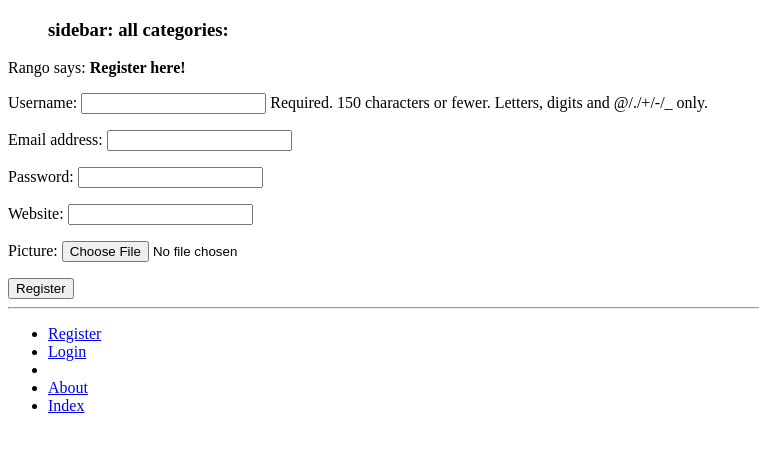
After one commit to AsterB/rango, a Django app: page /rango/register/ in a window 1280 px wide. The commit adds this page. Shown: the top 452 px of the page, without its empty margins (0-759 px from the left). Run offline with Django 3.2, Linux system fonts and the light colour scheme; data that the repository does not hold is empty.

Commit message:
register,login,logout

```diff
--- a/tango_with_django_project/rango/admin.py
+++ b/tango_with_django_project/rango/admin.py
@@ -1,5 +1,6 @@
 from django.contrib import admin
 from rango.models import Category, Page
+from rango.models import UserProfile
 
 
 class CategoryAdmin(admin.ModelAdmin):
@@ -13,3 +14,4 @@ class PageAdmin(admin.ModelAdmin):
     list_display = ('title', 'category', 'url', 'views')
 
 admin.site.register(Page, PageAdmin)
+admin.site.register(UserProfile)
--- a/tango_with_django_project/rango/forms.py
+++ b/tango_with_django_project/rango/forms.py
@@ -1,5 +1,7 @@
 from django import forms
-from rango.models import Category, Page
+from django.contrib.auth.models import User
+from rango.models import Category, Page, UserProfile
+
 
 class CategoryForm(forms.ModelForm):
 
@@ -34,3 +36,21 @@ class PageForm(forms.ModelForm):
             cleaned_data['url'] = url
 
             return cleaned_data
+
+
+class UserForm(forms.ModelForm):
+    password = forms.CharField(widget=forms.PasswordInput())
+    class Meta:
+        model = User
+        fields = ('username', 'email', 'password')
+
+
+class UserProfileForm(forms.ModelForm):
+
+    class Meta:
+        model = UserProfile
+        fields = ('website', 'picture')
+
+
+
+#.
--- a/tango_with_django_project/rango/models.py
+++ b/tango_with_django_project/rango/models.py
@@ -1,6 +1,7 @@
 from __future__ import unicode_literals
 from django.db import models
 from django.template.defaultfilters import slugify
+from django.contrib.auth.models import User
 
 
 class Category(models.Model):
@@ -33,3 +34,15 @@ class Page(models.Model):
 
     def __unicode__(self):
         return self.title
+
+
+class UserProfile(models.Model):
+    user = models.OneToOneField(User)
+
+    website = models.URLField(blank=True)
+    picture = models.ImageField(upload_to='profile_images',blank=True)
+
+    def __str__(self):
+        return self.user.username
+    def __unicode__(self):
+        return self.user.username
--- a/tango_with_django_project/rango/urls.py
+++ b/tango_with_django_project/rango/urls.py
@@ -5,8 +5,15 @@ from rango import views
 urlpatterns = [
     url(r'^$', views.index, name='index'),
     url(r'^about/$', views.about, name='about'),
+
     url(r'^category/(?P<category_name_slug>[\w\-]+)/$', views.show_category, name='show_category'),
+
     url(r'^add_category/$', views.add_category, name='add_category'),
     url(r'^category/(?P<category_name_slug>[\w\-]+)/add_page/$', views.add_page, name='add_page'),
 
+    url(r'^register/$', views.register, name="register"),
+    url(r'^login/$', views.user_login, name='login'),
+    url(r'^logout/$', views.user_logout, name='logout'),
+    url(r'^restricted/', views.restricted, name='restricted'),
+
 ]
--- a/tango_with_django_project/rango/views.py
+++ b/tango_with_django_project/rango/views.py
@@ -1,8 +1,13 @@
 from django.shortcuts import render
-from django.http import HttpResponse
+from django.http import HttpResponse, HttpResponseRedirect
 from django.shortcuts import render
 from rango.models import Category, Page
 from rango.forms import CategoryForm, PageForm
+from rango.forms import UserForm, UserProfileForm
+from django.contrib.auth import authenticate, login, logout
+from django.core.urlresolvers import reverse
+from django.contrib.auth.decorators import login_required
+
 
 
 
@@ -38,7 +43,7 @@ def show_category(request, category_name_slug):
     # Go render the response and return it to the client.
     return render(request, 'rango/category.html', context_dict)
 
-
+@login_required
 def add_category(request):
     form = CategoryForm()
 
@@ -53,6 +58,7 @@ def add_category(request):
 
     return render(request, 'rango/add_category.html', {'form':form})
 
+@login_required
 def add_page(request, category_name_slug):
     try:
         category = Category.objects.get(slug=category_name_slug)
@@ -75,8 +81,79 @@ def add_page(request, category_name_slug):
     context_dict = {'form':form, 'category': category}
     return render(request, 'rango/add_page.html', context_dict)
 
-
 def about(request):
     print (request.method)
     print (request.user)
     return render(request, 'rango/about.html')
+
+def register(request):
+    registered = False
+
+    if request.method == 'POST':
+        user_form = UserForm(data=request.POST)
+        profile_form = UserProfileForm(data=request.POST)
+
+        if user_form.is_valid() and profile_form.is_valid():
+            user = user_form.save()
+            user.set_password(user.password) # hashing
+            user.save()
+
+            profile = profile_form.save(commit=False)
+            profile.user = user
+            if 'picture' in request.FILES:
+                profile.picture = request.FILES['picture']
+            profile.save()
+
+            registered = True
+        else:
+            return (user_form.errors, profile_form.errors)
+    else:
+        user_form = UserForm()
+        profile_form = UserProfileForm()
+    return render(request, 'rango/register.html', {'user_form':user_form,
+                                                    'profile_form':profile_form,
+                                                    'registered':registered})
+
+
+def user_login(request):
+    if request.method == 'POST':
+        # Gather the username and password provided by the user.
+        # This information is obtained from the login form.
+        # We use request.POST.get('<variable>') as opposed
+        # to request.POST['<variable>'], because the
+        # request.POST.get('<variable>') returns None if the
+        # value does not exist, while request.POST['<variable>']
+        # will raise a KeyError exception.
+        username = request.POST.get('username')
+        password = request.POST.get('password')
+
+        user = authenticate(username=username, password=password)
+
+        if user:
+            if user.is_active:
+                login(request, user)
+                return HttpResponseRedirect(reverse('index'))
+            else:
+                return HttpResponse('Your Rango account is disabled.')
+        else:
+            # Bad login details were provided. So we can't log the user in.
+            print("Invalid login details: {0}, {1}".format(username, password))
+            return HttpResponse("Invalid login details supplied.")
+
+
+    else:
+        return render(request, 'rango/login.html', {})
+
+@login_required
+def restricted(request):
+    return render(request, 'rango/restricted.html')
+
+def user_logout(request):
+    logout(request)
+    return HttpResponseRedirect(reverse('index'))
+
+
+
+
+
+#.
--- a/tango_with_django_project/tango_with_django_project/settings.py
+++ b/tango_with_django_project/tango_with_django_project/settings.py
@@ -136,3 +136,5 @@ STATICFILES_DIRS = [STATIC_DIR,]
 STATIC_URL = '/static/'
 MEDIA_ROOT = MEDIA_DIR
 MEDIA_URL = '/media/'
+
+LOGIN_URL = '/rango/login/'
--- a/tango_with_django_project/templates/rango/base.html
+++ b/tango_with_django_project/templates/rango/base.html
@@ -27,7 +27,15 @@
   <hr />
   <div>
     <ul>
+      {% if user.is_authenticated %}
+      <li><a href="{% url 'restricted' %}">Restricted Page</a></li>
+      <li><a href="{% url 'logout' %}">Logout</a><li>
       <li><a href="{% url 'add_category' %}">Add New Category</a></li>
+
+      {% else %}
+      <li><a href="{% url 'register' %}">Register</a></li>
+      <li><a href="{% url 'login' %}">Login</a><li>
+      {% endif %}
       <li><a href="{% url 'about' %}">About</a></li>
       <li><a href="{% url 'index' %}">Index</a></li>
     </ul>
--- a/tango_with_django_project/templates/rango/category.html
+++ b/tango_with_django_project/templates/rango/category.html
@@ -22,6 +22,8 @@
   {% else %}
       The sepcified category does not exist!
   {% endif %}
-
-
+  <br>
+  {% if user.is_authenticated %}
+  <a href="{% url 'add_page' category.slug %}">Add a new page to this category</a>
+  {% endif %}
 {% endblock %}
--- a/tango_with_django_project/templates/rango/index.html
+++ b/tango_with_django_project/templates/rango/index.html
@@ -6,7 +6,11 @@
 {% block body_block %}
   <div>
       <h1>Rango says...</h1>
-    hey there partner!
+    {% if user.is_authenticated %}
+      Hello {{ user.username }}!
+    {% else %}
+      Hey there partner!
+    {% endif %}
   </div>
   <div>
     <div>
--- /dev/null
+++ b/tango_with_django_project/templates/rango/register.html
@@ -0,0 +1,23 @@
+{% extends 'rango/base.html' %}
+{% load staticfiles %}
+
+{% block title_block %}
+  Register
+{% endblock %}
+
+{% block body_block %}
+  {% if registered %}
+    Rango says: Thank you for registering!
+    <a href="{% url 'index' %}">Return to the homepage</a><br>
+  {% else %}
+    Rango says: <strong>Register here!</strong><br>
+    <form id="user_form" method="POST" action="{% url 'register' %}" enctype="multipart/form-data">
+    {% csrf_token %}
+
+    <!-- display each form -->
+    {{ user_form.as_p }}
+    {{ profile_form.as_p }}
+    <input type="submit" name="submit" value="Register" />
+    </form>
+  {% endif %}
+{% endblock %}
```
Also changed, not shown: tango_with_django_project/templates/rango/add_category.html (+4 -4 lines), tango_with_django_project/templates/rango/add_page.html (+4 -4 lines), tango_with_django_project/templates/rango/login.html (added, +22 -0 lines), tango_with_django_project/templates/rango/restricted.html (added, +11 -0 lines), tango_with_django_project/media/profile_images/6d06105c393eceb5a54f4346a8188585.jpg (added), tango_with_django_project/rango/migrations/0007_userprofile.py (added).
